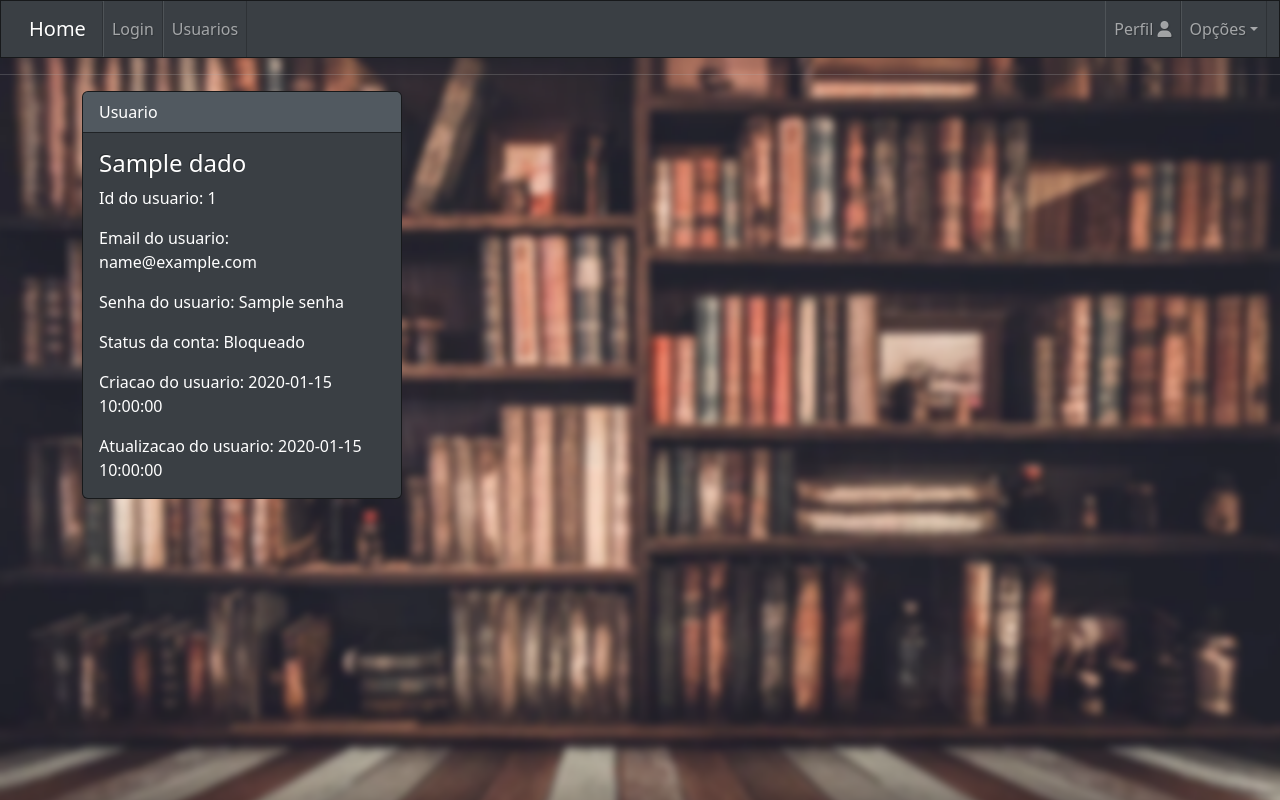
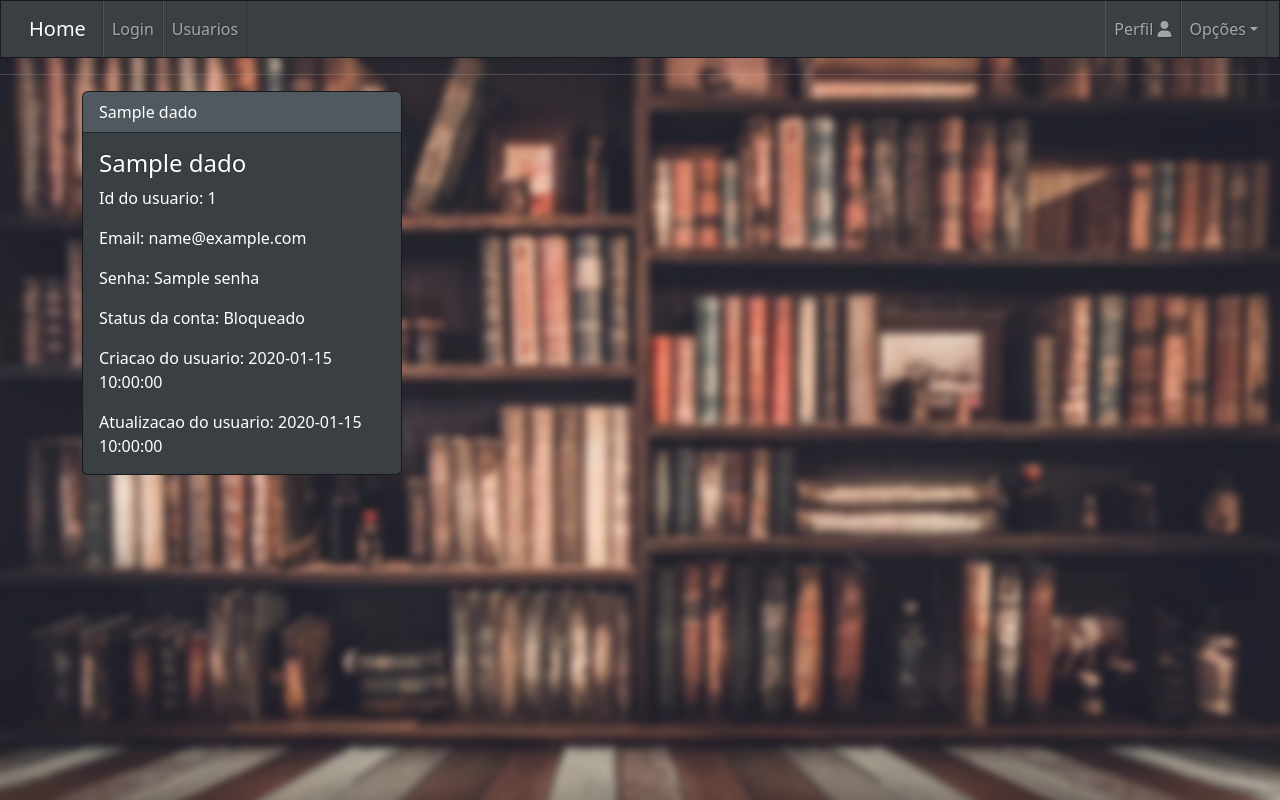
Before and after one commit to AoiteFoca/API_Biblioteca, a Flask app: template templates/users.html in a window 1280 px wide. Run offline with Flask 3, Linux system fonts and the light colour scheme; the template is opened without the code that fills it: most values are stand-ins (such as "Sample title", 1, 10 or a date in 2020); some libraries are stand-ins or nearby versions.

Commit message:
Correções
Corrigida validação de email em post user;
arrumado template user.

```diff
--- a/routes/users.py
+++ b/routes/users.py
@@ -30,6 +30,8 @@ def add_users():
 
     if not users_email or not users_senha or not users_nome:
         return jsonify({"error": "As informacoes necessarias nao foram informadas"}), 400
+    if not validar_email(users_email):
+        return jsonify({'error': 'email deve ser um e-mail valido'})
 
     try:
         db = get_db()
@@ -95,7 +97,7 @@ def update_user(user_id):
     if not senha:
         return jsonify({'error': 'senha e obrigatoria'})
     if not nome:
-        return jsonify({'error': 'nome_completo e obrigatorio'})
+        return jsonify({'error': 'nome e obrigatorio'})
     if not validar_email(email):
         return jsonify({'error': 'email deve ser um e-mail valido'})
     try:
@@ -110,7 +112,7 @@ def update_user(user_id):
                 return jsonify({'error': 'email ja existe'})
             else:
                 hashed_senha = bcrypt.hashpw(senha.encode('utf-8'), bcrypt.gensalt())
-                cursor.execute('UPDATE users set email = ?, senha = ?, nome_completo = ?, status = ?, modified = ? WHERE id = ?', (email, hashed_senha, nome, status, now, user_id,))
+                cursor.execute('UPDATE users set email = ?, senha = ?, nome = ?, status = ?, modified = ? WHERE id = ?', (email, hashed_senha, nome, status, now, user_id,))
                 db.commit()
                 return jsonify({'message': 'Dados alterados com sucesso!'}), 200
         else:
--- a/templates/users.html
+++ b/templates/users.html
@@ -23,12 +23,12 @@
         {% for dado in dados %}
         <div class="col-md-4">
             <div class="card text-white bg-primary mb-3" style="max-width: 20rem;">
-                <div class="card-header">Usuario</div>
+                <div class="card-header">{{ dado.nome }}</div>
                 <div class="card-body">
                     <h4 class="card-title">{{ dado.nomeCompleto }}</h4>
                     <p class="card-text">Id do usuario: {{ dado.id }}</p>
-                    <p class="card-text">Email do usuario: {{ dado.email }}</p>
-                    <p class="card-text">Senha do usuario: {{ dado.senha }}</p>
+                    <p class="card-text">Email: {{ dado.email }}</p>
+                    <p class="card-text">Senha: {{ dado.senha }}</p>
                     <p class="card-text">Status da conta:
                         {% if dado.status == 1 %}
                             Ativo
```
